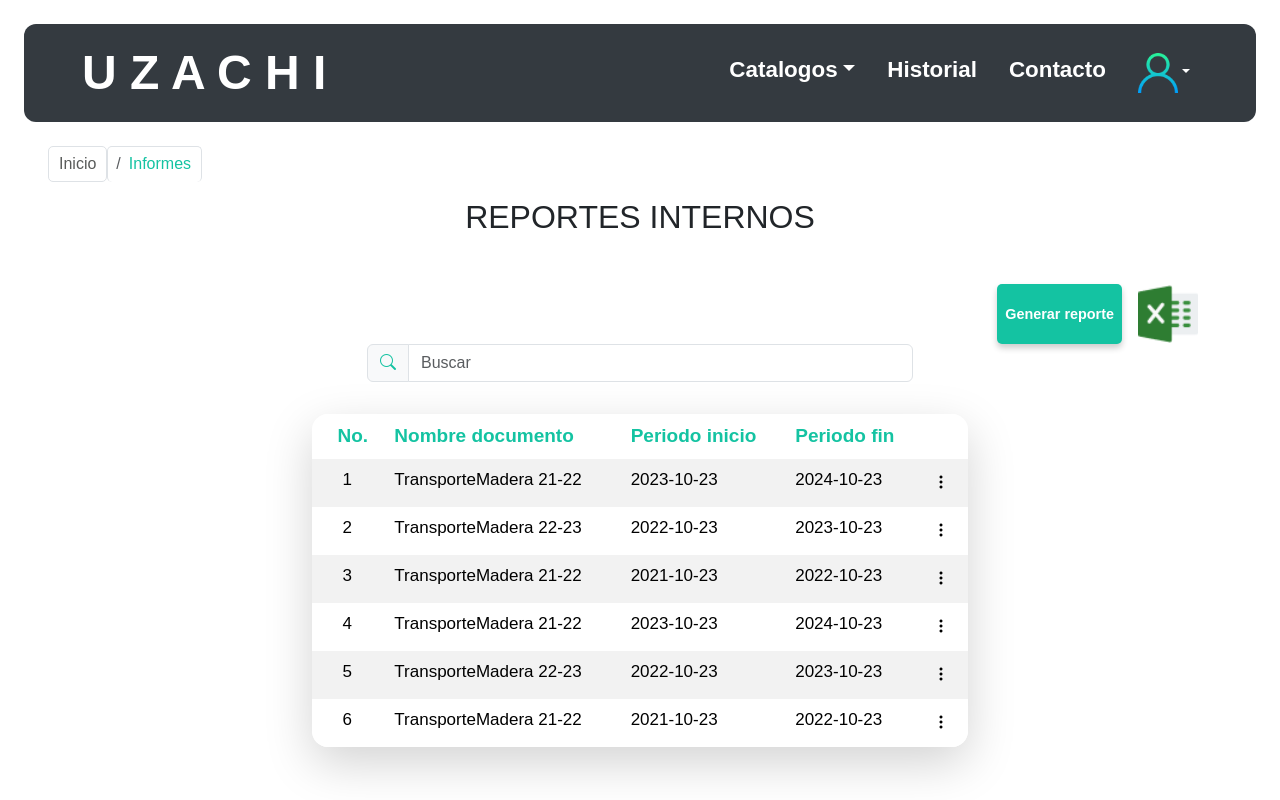
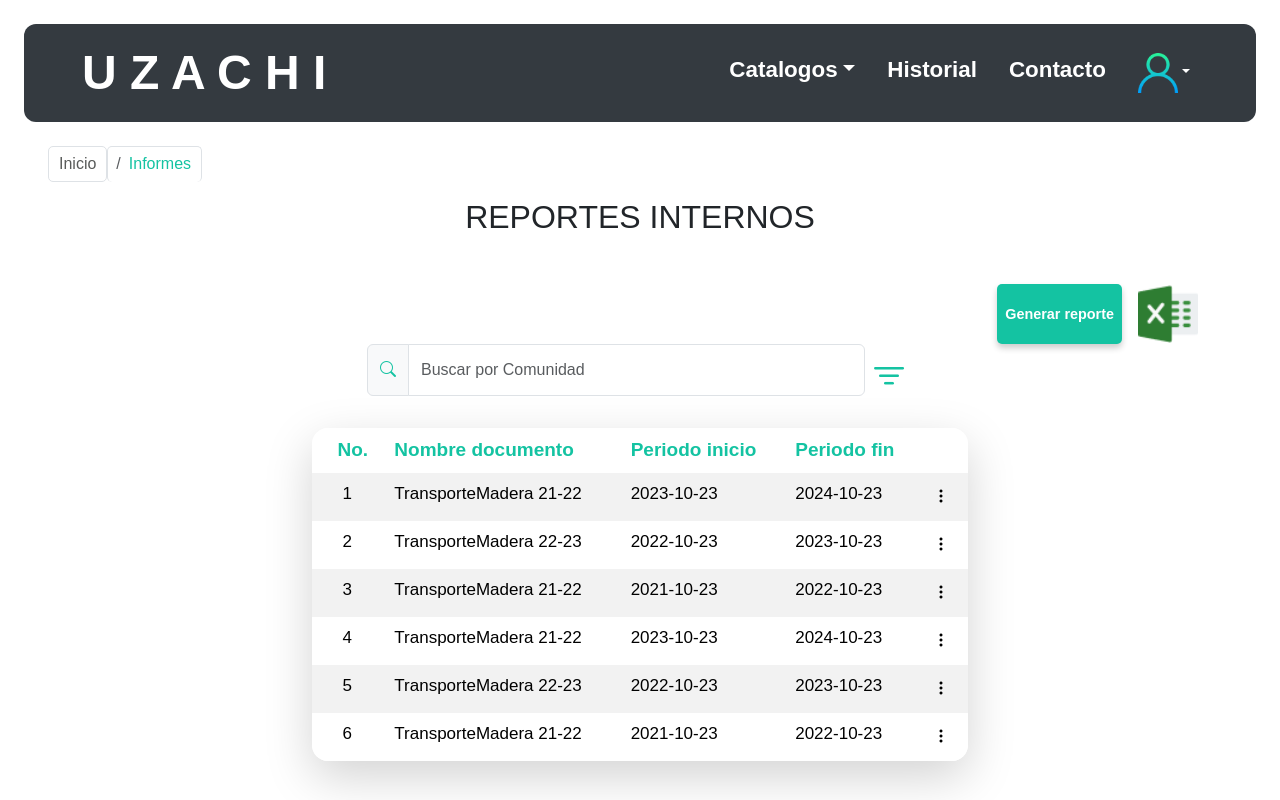
Before and after one commit to LuisPerezcx/UZACHI-FRONTEND, a React (Create React App) app: page /ReportesInternos in a window 1280 px wide. Shown: the top 800 px of the page. Built offline with nearby package versions, Linux system fonts and the light colour scheme.

Commit message:
Se modifico el input de busqueda y se empezo a trabjar en la busqueda

```diff
--- a/src/components/InputWithClearButton/InputWithClearButton.js
+++ b/src/components/InputWithClearButton/InputWithClearButton.js
@@ -2,14 +2,30 @@ import React, { useState } from 'react';
 import './InputWithClearButton.css';
 import 'bootstrap-icons/font/bootstrap-icons.css';
 
-const InputWithClearButton = ({ onInputChange }) => {
-    const [inputValue, setInputValue] = useState('');
+const InputWithClearButton = ({ onInputChange, value, filter }) => {
+    const [inputValue, setInputValue] = useState(value);
 
     const handleChange = (e) => {
         const value = e.target.value;
-        setInputValue(value);
-        onInputChange(value);
-    }
+
+        // Validación según el filtro
+        if (filter === 'filtropInicio') {
+            // Permitir solo 4 dígitos numéricos
+            if (/^\d{0,4}$/.test(value)) {
+                setInputValue(value);
+                onInputChange(value);
+            }
+        } else if (filter === 'filtroComunidad') {
+            // Permitir solo letras y un máximo de 30 caracteres
+            if (/^[a-zA-Z\s]{0,30}$/.test(value)) {
+                setInputValue(value);
+                onInputChange(value);
+            }
+        } else {
+            setInputValue(value);
+            onInputChange(value);
+        }
+    };
 
     const clearInput = () => {
         setInputValue('');
@@ -24,14 +40,14 @@ const InputWithClearButton = ({ onInputChange }) => {
             <input
                 type="text"
                 className="form-control"
-                placeholder="Buscar"
+                placeholder={`Buscar por ${filter === 'filtropInicio' ? 'Periodo inicio' : 'Comunidad'}`}
                 aria-label="Buscar"
                 value={inputValue}
                 onChange={handleChange}
             />
             {inputValue && (
                 <span className="input-group-text" onClick={clearInput} style={{ cursor: 'pointer' }}>
-                    <i className="bi bi-x-circle-fill" style={{backgroundColor:'color-verde'}}></i> {/* Ícono de "x" para borrar */}
+                    <i className="bi bi-x-circle-fill" style={{backgroundColor:'green'}}></i> {/* Ícono de "x" para borrar */}
                 </span>
             )}
         </div>
--- a/src/pages/Reportes/Components/TableSearch.js
+++ b/src/pages/Reportes/Components/TableSearch.js
@@ -1,5 +1,4 @@
 import React, { useEffect, useState } from 'react';
-import axios from 'axios';
 import InputWithClearButton from '../../../components/InputWithClearButton/InputWithClearButton';
 
 export const TableSearch = ({ endpoint, columns, filters, actions, data }) => {
@@ -7,42 +6,66 @@ export const TableSearch = ({ endpoint, columns, filters, actions, data }) => {
     const [filteredData, setFilteredData] = useState([]);
     const [search, setSearch] = useState('');
     const [filter, setFilter] = useState(filters[0].value);
-    const [loading, setLoading] = useState(true); // Estado de carga
+    const [loading, setLoading] = useState(true);
 
+    // Maneja el cambio en el input de búsqueda
     const handleInputChange = (value) => {
         setSearch(value);
     };
+
+    // Maneja el cambio en el filtro seleccionado
+    const handleFilterChange = (filterValue) => {
+        setFilter(filterValue);
+        setSearch(''); // Restablecer el campo de entrada al cambiar el filtro
+    };
+
+    // Filtra los datos basados en el valor de búsqueda y el filtro seleccionado
+    useEffect(() => {
+        let filtered = [...tableData];
+
+        if (search !== '') {
+            // Filtrar según el filtro seleccionado
+            if (filter === 'filtropInicio') {
+                filtered = filtered.filter(item => item.pInicio.includes(search));
+            } else if (filter === 'filtroComunidad') {
+                filtered = filtered.filter(item => item.nombre.toLowerCase().includes(search.toLowerCase()));
+            }
+        }
+
+        setFilteredData(filtered);
+    }, [search, filter, tableData]);
 
     useEffect(() => {
         // Simulación de carga de datos
         setTimeout(() => {
             setTableData(data);
             setFilteredData(data);
-            setLoading(false); // Finaliza la carga
+            setLoading(false);
         }, 2000);
-
-        // Para una solicitud real:
-        /*
-        axios.get(endpoint)
-            .then((response) => {
-                setTableData(response.data);
-                setFilteredData(response.data);
-                setLoading(false); // Finaliza la carga
-            })
-            .catch((error) => console.error(error));
-        */
-    }, [data, endpoint]);
+    }, [data]);
 
     return (
         <div className="container-fluid mx-auto">
             <div className="rounded mb-3 d-flex justify-content-center w-50 mx-auto">
-                <InputWithClearButton onInputChange={handleInputChange}></InputWithClearButton>
+                <InputWithClearButton onInputChange={handleInputChange} value={search} filter={filter} />
                 {filters && (
                     <div className="dropdown">
+                        <button
+                            className="boton-icono"
+                            type="button"
+                            id={`dropdownMenuButtonFilter`}
+                            data-bs-toggle="dropdown"
+                            aria-expanded="false"
+                        >
+                            <i className="bi icono-filtro bi-filter fs-1"></i>
+                        </button>
                         <ul className="dropdown-menu" aria-labelledby={`dropdownMenuButtonFilter`}>
                             {filters.map((action, actionIndex) => (
                                 <li key={actionIndex}>
-                                    <button onClick={() => action.handler(filter)} className="dropdown-item">
+                                    <button
+                                        onClick={() => handleFilterChange(action.value)}
+                                        className="dropdown-item"
+                                    >
                                         {action.label}
                                     </button>
                                 </li>
--- a/src/pages/Reportes/ReportesInternos.jsx
+++ b/src/pages/Reportes/ReportesInternos.jsx
@@ -27,8 +27,7 @@ export const ReportesInternos = () => {
   ];
 
   const filters = [
-    { label: 'No.', value: 'id' },
-    { label: 'Nombre documento', value: 'name' },
+    { label: 'Nombre documento', value: 'filtroDocumento' },
     { label: 'Periodo inicio', value: 'filtropInicio' }
   ];
 
--- a/src/pages/Reportes/ReportsPageSemarnat.jsx
+++ b/src/pages/Reportes/ReportsPageSemarnat.jsx
@@ -29,10 +29,10 @@ export const ReportesPage = () => {
   ];
 
   const filters = [
-    { label: 'No.', value: 'id' },
-    { label: 'Nombre documento', value: 'name' },
+    { label: 'Comunidad', value: 'filtroComunidad' },
     { label: 'Periodo inicio', value: 'filtropInicio' }
   ];
+
 
   const actions = [
     {
```
